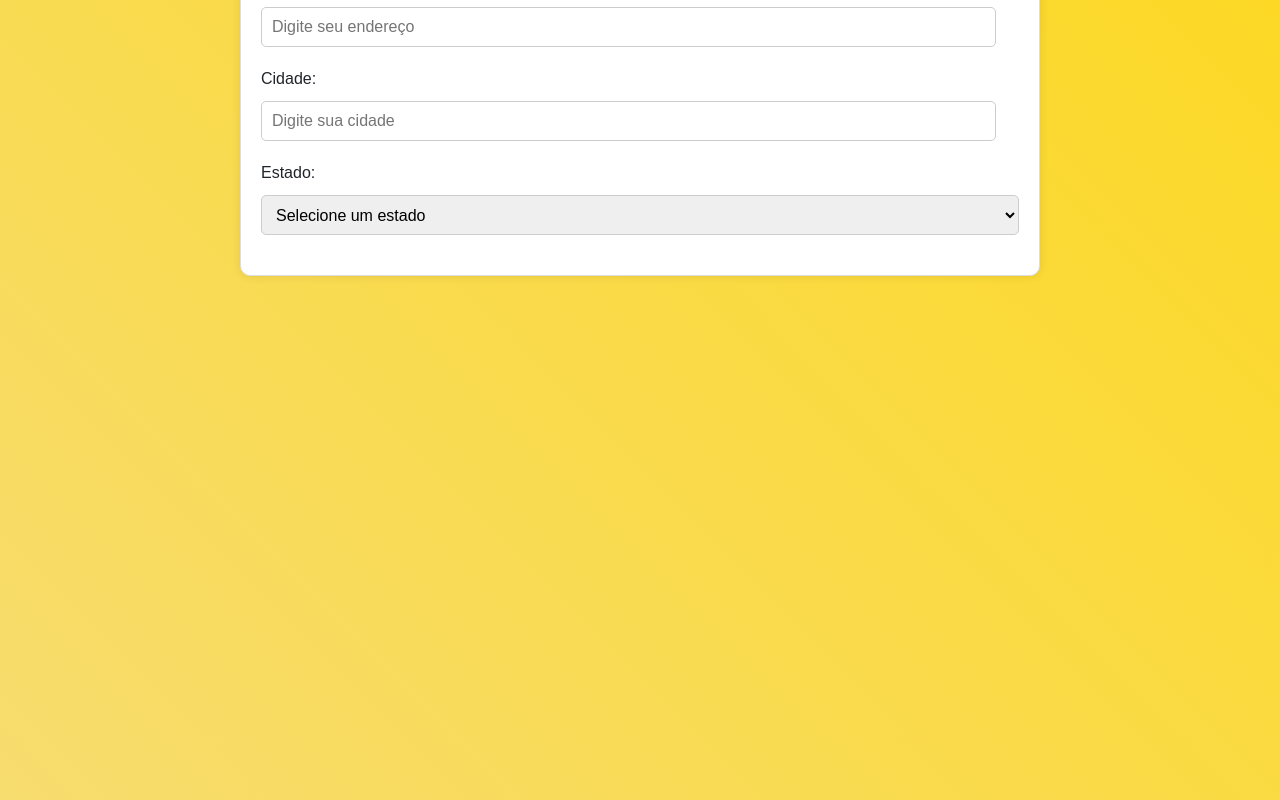
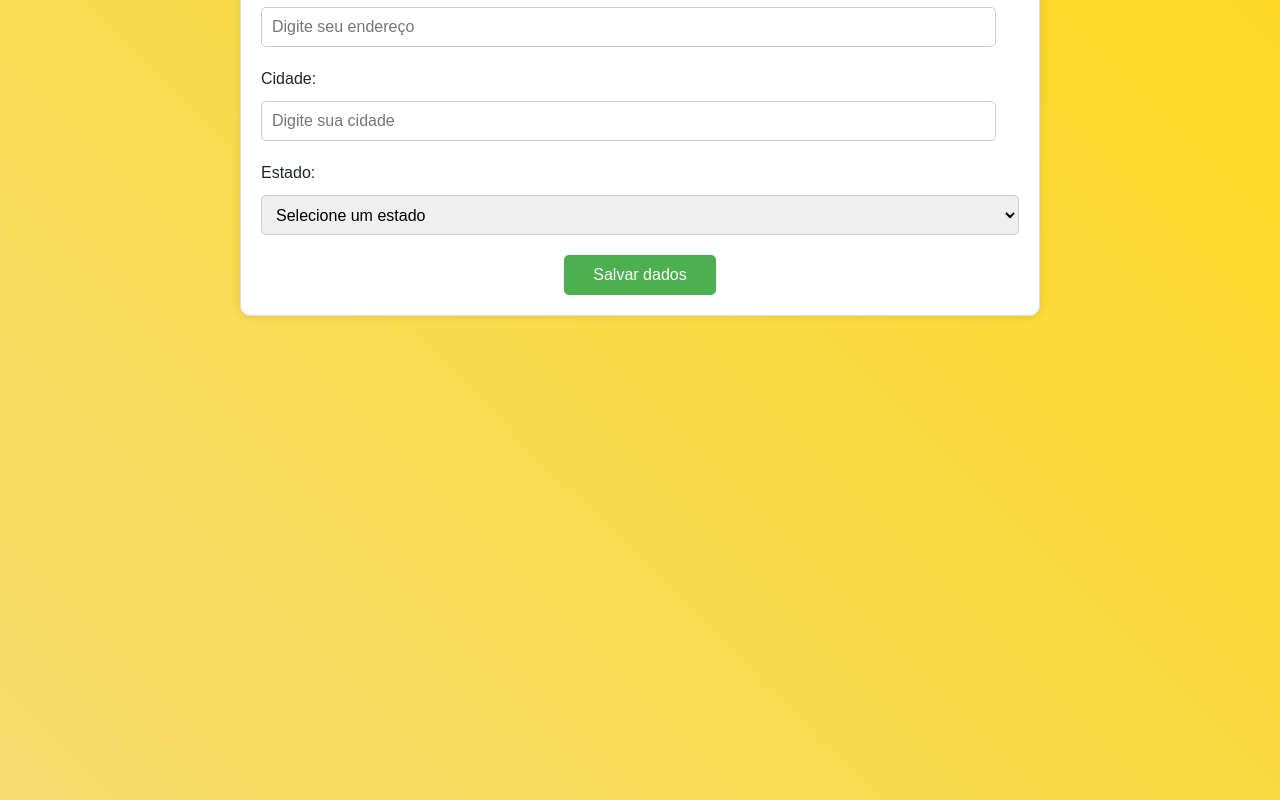
Before and after one commit to mariajulia1303/teenjob, a plain HTML site: page teenjob_att-main/curriculo.html in a window 1280 px wide. Shown: the part 1040-1840 px from the top of the page. Drawn offline with nearby package versions, Linux system fonts and the light colour scheme.

Commit message:
Botao salvar - Curriculo

```diff
--- a/teenjob_att-main/curriculo.html
+++ b/teenjob_att-main/curriculo.html
@@ -1,15 +1,17 @@
 <!DOCTYPE html>
 <html lang="pt-br">
+
 <head>
     <meta charset="UTF-8">
     <meta name="viewport" content="width=device-width, initial-scale=1.0">
     <title>Montagem de Currículo</title>
     <link rel="icon" href="./img/globe-solid.svg" type="image/x-icon">
 
-    <link href="https://cdn.jsdelivr.net/npm/bootstrap@5.3.3/dist/css/bootstrap.min.css"
-    rel="stylesheet" integrity="sha384-QWTKZyjpPEjISv5WaRU9OFeRpok6YctnYmDr5pNlyT2bRjXh0JMhjY6hW+ALEwIH" crossorigin="anonymous">
+    <link href="https://cdn.jsdelivr.net/npm/bootstrap@5.3.3/dist/css/bootstrap.min.css" rel="stylesheet"
+        integrity="sha384-QWTKZyjpPEjISv5WaRU9OFeRpok6YctnYmDr5pNlyT2bRjXh0JMhjY6hW+ALEwIH" crossorigin="anonymous">
     <script src="https://cdn.jsdelivr.net/npm/bootstrap@5.3.3/dist/js/bootstrap.bundle.min.js"
-    integrity="sha384-YvpcrYf0tY3lHB60NNkmXc5s9fDVZLESaAA55NDzOxhy9GkcIdslK1eN7N6jIeHz" crossorigin="anonymous"></script>
+        integrity="sha384-YvpcrYf0tY3lHB60NNkmXc5s9fDVZLESaAA55NDzOxhy9GkcIdslK1eN7N6jIeHz"
+        crossorigin="anonymous"></script>
 
 
     <style>
@@ -18,6 +20,7 @@
             background-image: linear-gradient(45deg, #f7dc6f, #ffd700);
             height: 230vh;
         }
+
         .container {
             width: 800px;
             margin: 50px auto;
@@ -27,18 +30,23 @@
             border-radius: 10px;
             box-shadow: 0 0 10px rgba(0, 0, 0, 0.1);
         }
+
         .container h1 {
             text-align: center;
             margin-bottom: 20px;
         }
+
         .container form {
             margin-top: 20px;
         }
+
         .container label {
             display: block;
             margin-bottom: 10px;
         }
-        .container input[type="text"], .container textarea {
+
+        .container input[type="text"],
+        .container textarea {
             width: 97%;
             height: 40px;
             margin-bottom: 20px;
@@ -46,6 +54,7 @@
             border: 1px solid #ccc;
             border-radius: 5px;
         }
+
         .container input[type="date"] {
             width: 97%;
             height: 40px;
@@ -54,6 +63,7 @@
             border: 1px solid #ccc;
             border-radius: 5px;
         }
+
         .container select {
             width: 100%;
             height: 40px;
@@ -62,8 +72,9 @@
             border: 1px solid #ccc;
             border-radius: 5px;
         }
+
         .container button[type="button"] {
-            width: 100%;
+            width: 20%;
             height: 40px;
             background-color: #4CAF50;
             color: #fff;
@@ -71,13 +82,16 @@
             border: none;
             border-radius: 5px;
             cursor: pointer;
+            justify-content: center;
+            position:relative;
         }
+
         .container button[type="button"]:hover {
             background-color: #3e8e41;
         }
 
         ul {
-            display:flex;
+            display: flex;
             justify-content: space-between;
             list-style-type: none;
             align-items: center;
@@ -91,29 +105,33 @@
             font-size: 16px;
         }
 
-        h1{
-            color: #f98922;;
+        h1 {
+            color: #f98922;
+            ;
         }
 
         a {
             color: white;
             text-decoration: none;
         }
+
         nav a:hover {
             color: blue;
         }
 
-button{
+        button {
             display: flex;
             align-items: center;
             align-content: center;
             color: white;
             background-color: blue;
+            position:relative;
+            justify-content: center;
+            left: 40%;
         }
-
-
     </style>
 </head>
+
 <body>
     <br>
     <nav>
@@ -187,7 +205,8 @@ button{
                 <option value="RN">Rio Grande do Norte</option>
                 <option value="RS">Rio Grande do Sul</option>
                 <option value="SP">São Paulo</option>
+            </select>
+            <button type="button" id="salvar-dados" onclick="alert('Dados salvos com sucesso!');">Salvar dados</button>
         </form>
     </div>
-                <button type="button" id="salvar-dados">Salvar dados</button>
-                <br>
+</body>
```
Lines whose indentation alone changed are shown as unchanged.
